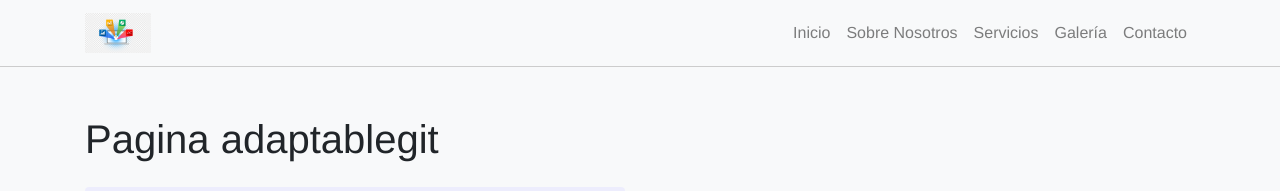
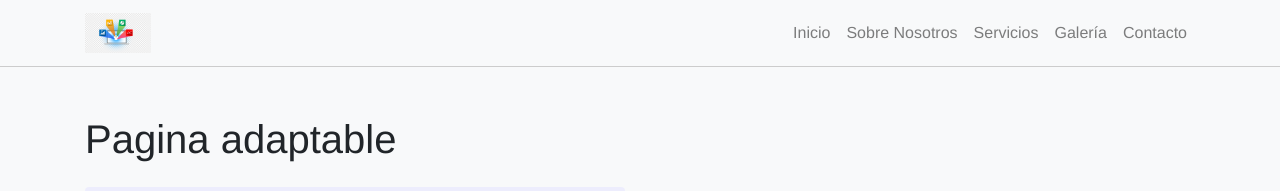
Before and after one commit to SASCHARTON/Digital-Solutions, a plain HTML site: page proyecto2.html in a window 1280 px wide. Shown: the top 191 px of the page. Drawn offline with nearby package versions, Linux system fonts and the light colour scheme.

Commit message:
detalles proyectos

```diff
--- a/proyecto2.html
+++ b/proyecto2.html
@@ -38,7 +38,7 @@
 
   <!-- Contenido del Proyecto 2 -->
   <section class="container my-5">
-    <h1 class="mb-4 animate__animated animate__fadeInLeft">Pagina adaptablegit</h1>
+    <h1 class="mb-4 animate__animated animate__fadeInLeft">Pagina adaptable</h1>
     <div class="row">
       <div class="col-md-6">
         <img src="images/gallery2.jpg" class="img-fluid rounded animate__animated animate__zoomIn" alt="Detalle del Proyecto 2">
```
